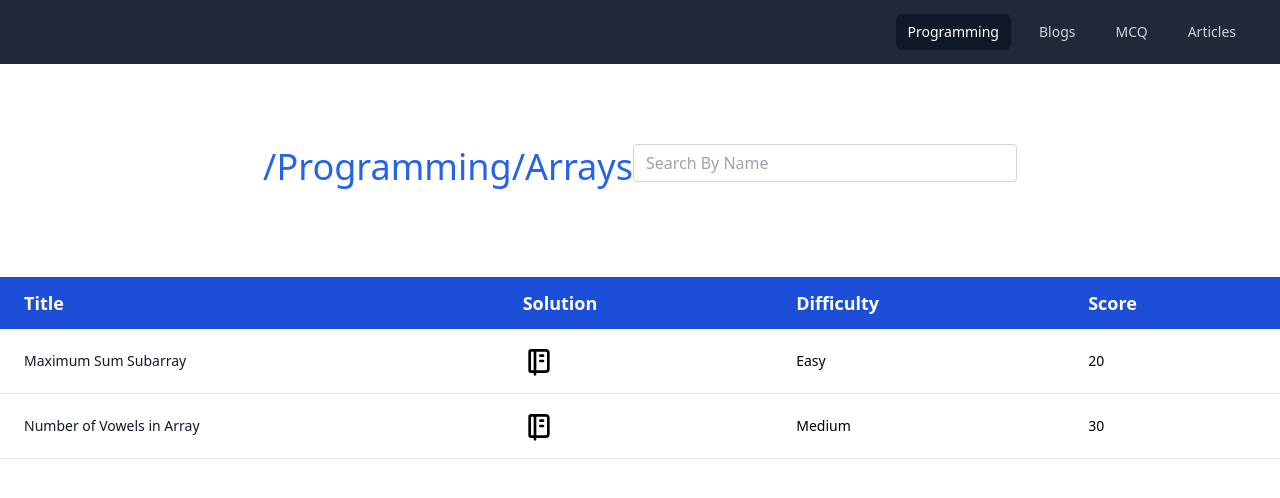
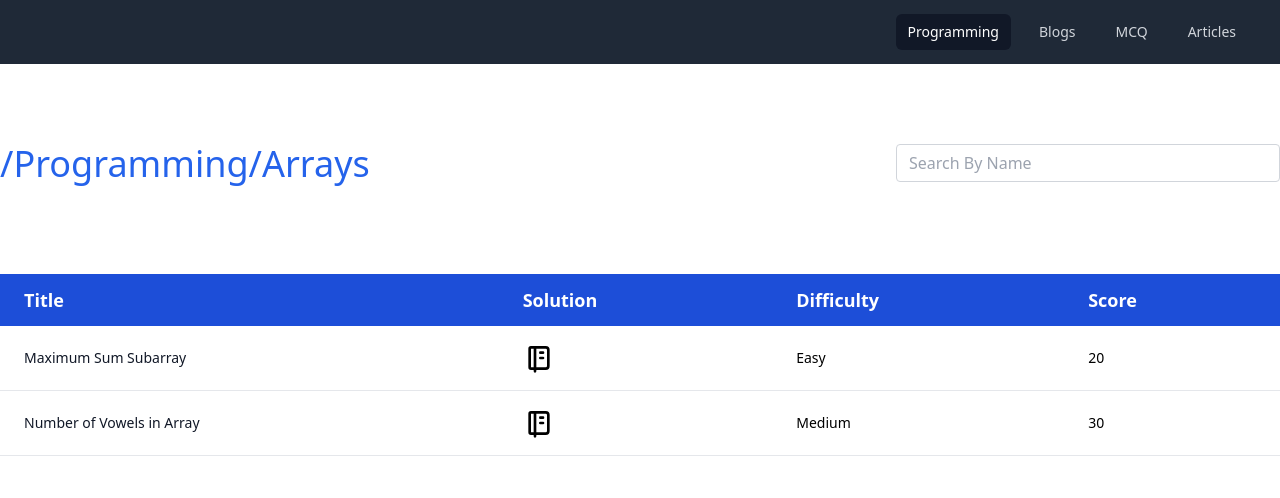
Before and after one commit to Vaibhav21112002/getthecode-frontend, a React (Create React App) app: page /programming-questions/1 in a window 1280 px wide. Shown: the top 498 px of the page. Built offline with nearby package versions, Linux system fonts and the light colour scheme.

Commit message:
aligned some components

```diff
--- a/src/components/SearchBox.js
+++ b/src/components/SearchBox.js
@@ -2,14 +2,17 @@ import React from "react";
 
 const SearchBox = () => {
   return (
-    <div class="pt-20 w-screen flex justify-center">
-      <h2 class="font-medium leading-tight text-4xl mt-0 mb-2 text-blue-600">
-        /Programming/Arrays
-      </h2>
-      <div class="mb-3 xl:w-96">
+    <div className="pt-20 flex justify-between items-strech">
+      <div>
+        <p className="flex font-medium  flex text-4xl mt-0 mb-2 text-blue-600">
+          /Programming/Arrays
+        </p>
+      </div>
+      <div className="mb-3 xl:w-96">
         <input
           type="search"
-          class="
+          className="
+        flex
         form-control
         block
         w-full
```
